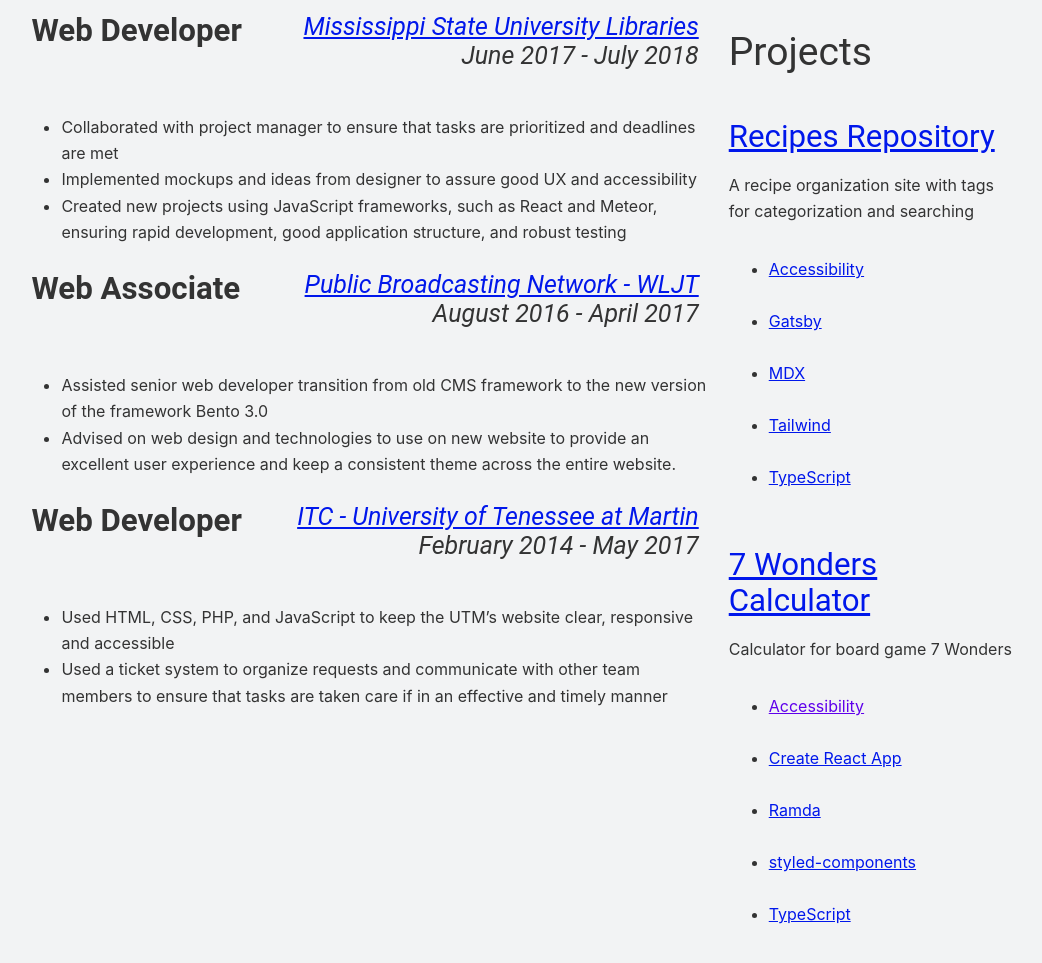
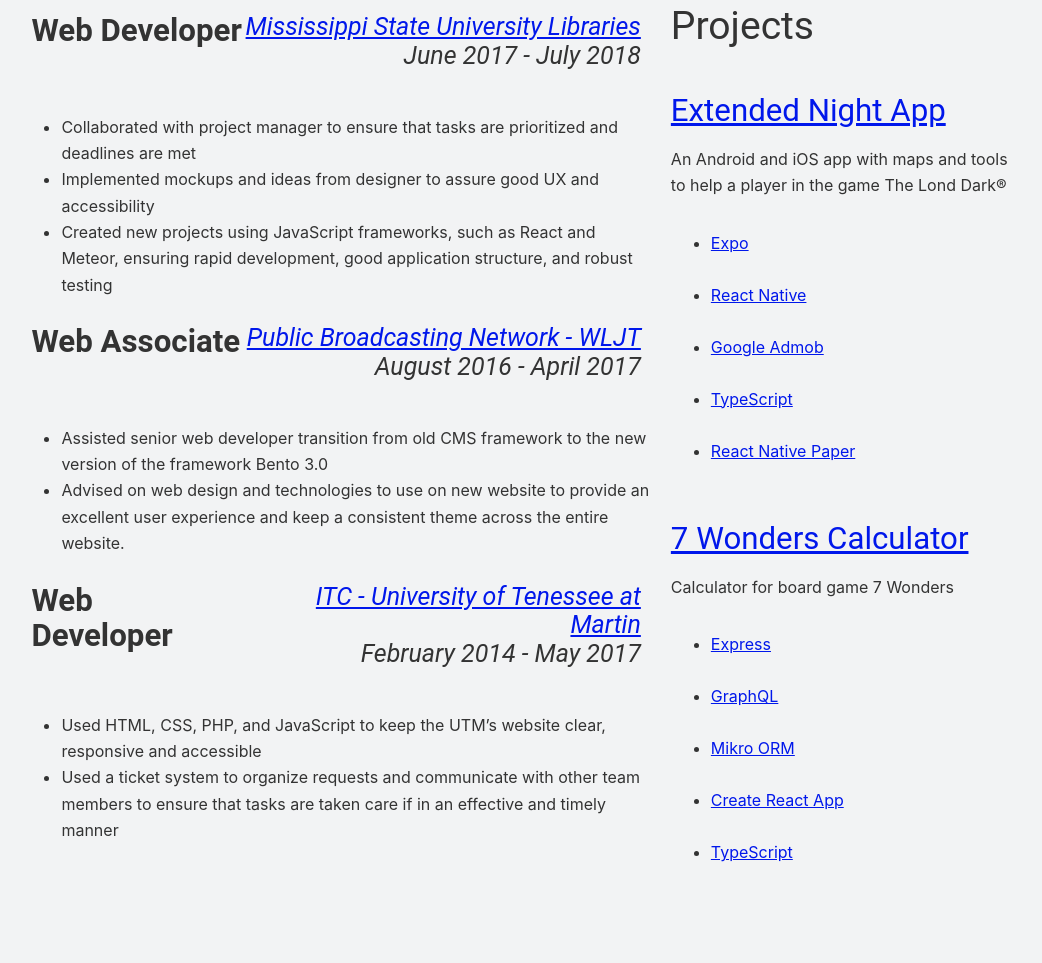
Before and after one commit to brooksbecton/resume, a plain HTML site: page index.html in a window 1280 px wide. Shown: the part 513-1476 px from the top of the page, without its empty margins (123-1165 px from the left). After the commit the page ends 1450 px from the top, so only its background shows below. Drawn offline with Linux system fonts and the light colour scheme.

Commit message:
Add extended night project and update 7WC

```diff
--- a/index.html
+++ b/index.html
@@ -184,7 +184,7 @@
 
           <h2>Projects</h2>
 
-          <a href="https://brooksbecton.github.io/recipes/"
+          <!-- <a href="https://brooksbecton.github.io/recipes/"
             ><h3>Recipes Repository</h3></a
           >
           <p>
@@ -210,6 +210,33 @@
             <li>
               <a href="https://www.typescriptlang.org/index.html">TypeScript</a>
             </li>
+          </ul> -->
+          <a
+            href="https://play.google.com/store/apps/details?id=com.broabect.greatnorthguide"
+            ><h3>Extended Night App</h3></a
+          >
+          <p>
+            An Android and iOS app with maps and tools to help a player in the
+            game The Lond Dark®
+          </p>
+          <ul>
+            <li>
+              <a href="https://docs.expo.io/">Expo</a>
+            </li>
+            <li>
+              <a href="https://reactnative.dev/">React Native</a>
+            </li>
+            <li>
+              <a href="https://admob.google.com/home/">Google Admob</a>
+            </li>
+            <li>
+              <a href="https://www.typescriptlang.org/index.html">TypeScript</a>
+            </li>
+            <li>
+              <a href="https://callstack.github.io/react-native-paper/"
+                >React Native Paper</a
+              >
+            </li>
           </ul>
 
           <a href="https://brooksbecton.github.io/7-wonders-calc/"
@@ -219,16 +246,16 @@
 
           <ul>
             <li>
-              <a href="">Accessibility</a>
+              <a href="https://expressjs.com/">Express</a>
+            </li>
+            <li>
+              <a href="https://graphql.org/">GraphQL</a>
+            </li>
+            <li>
+              <a href="https://mikro-orm.io/">Mikro ORM</a>
             </li>
             <li>
               <a href="https://create-react-app.dev/">Create React App</a>
-            </li>
-            <li>
-              <a href="https://ramdajs.com/">Ramda</a>
-            </li>
-            <li>
-              <a href="https://styled-components.com/">styled-components</a>
             </li>
             <li>
               <a href="https://www.typescriptlang.org/index.html">TypeScript</a>
```
